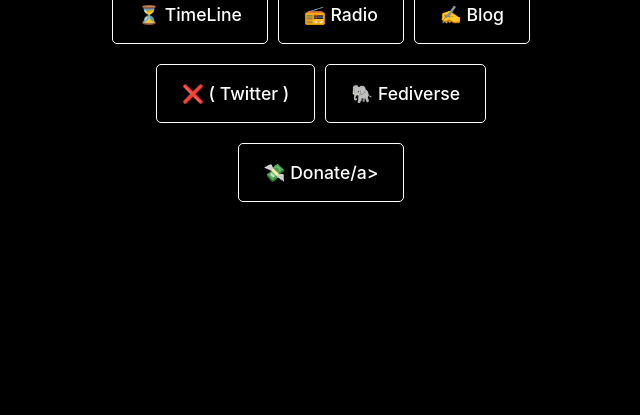
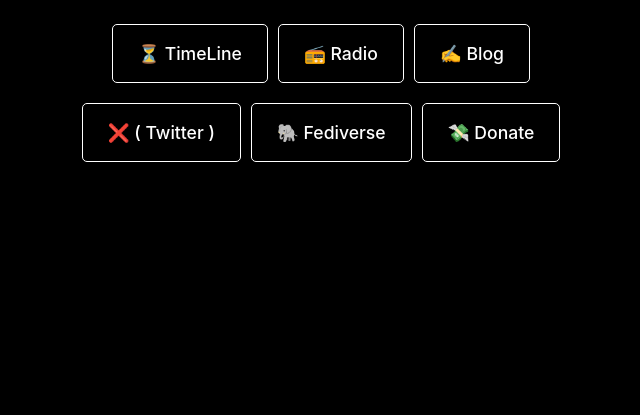
Before and after one commit to dev1lsconf/dev1lsconf.github.io, a plain HTML site: page index.html in a window 1280 px wide. Shown: the part 385-800 px from the top of the page, without its empty margins (319-959 px from the left). Drawn offline with Linux system fonts and the light colour scheme.

Commit message:
agregando donar monero

```diff
--- a/index.html
+++ b/index.html
@@ -16,7 +16,7 @@
             <a href="https://dev1ls.deno.dev" class="boton-minimal" target="_blank">✍️ Blog</a>
             <a href="https://x.com/dev1lsconf" class="boton-minimal" target="_blank">❌ ( Twitter )</a>
             <a href="https://mastodon.sdf.org/@dev1ls" class="boton-minimal" target="_blank">🐘 Fediverse</a>
-            <a href="http://dev1ls.sdf.org/monero.html" class="boton-minimal" target="_blank">💸 Donate/a></a>
+            <a href="http://dev1ls.sdf.org/monero.html" class="boton-minimal" target="_blank">💸 Donate</a>
         </div>
     </div>
 </body>
```
